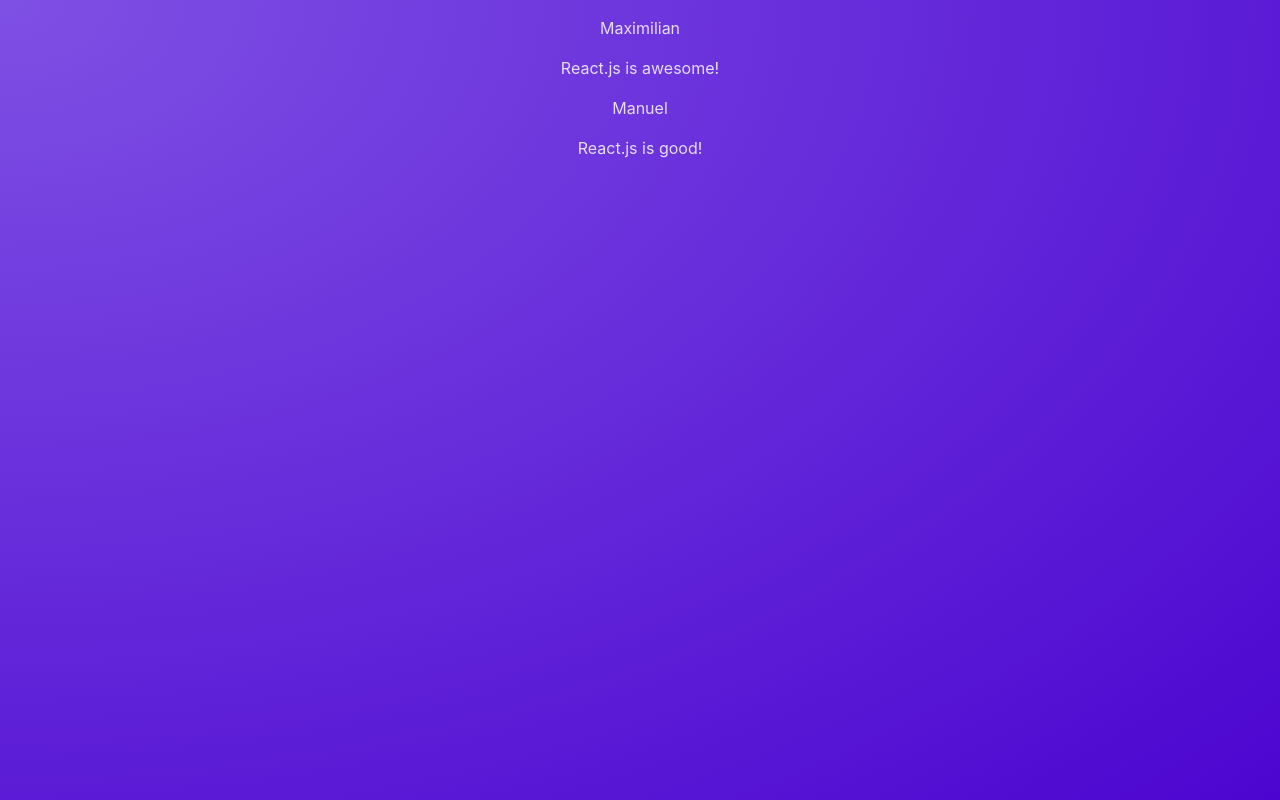
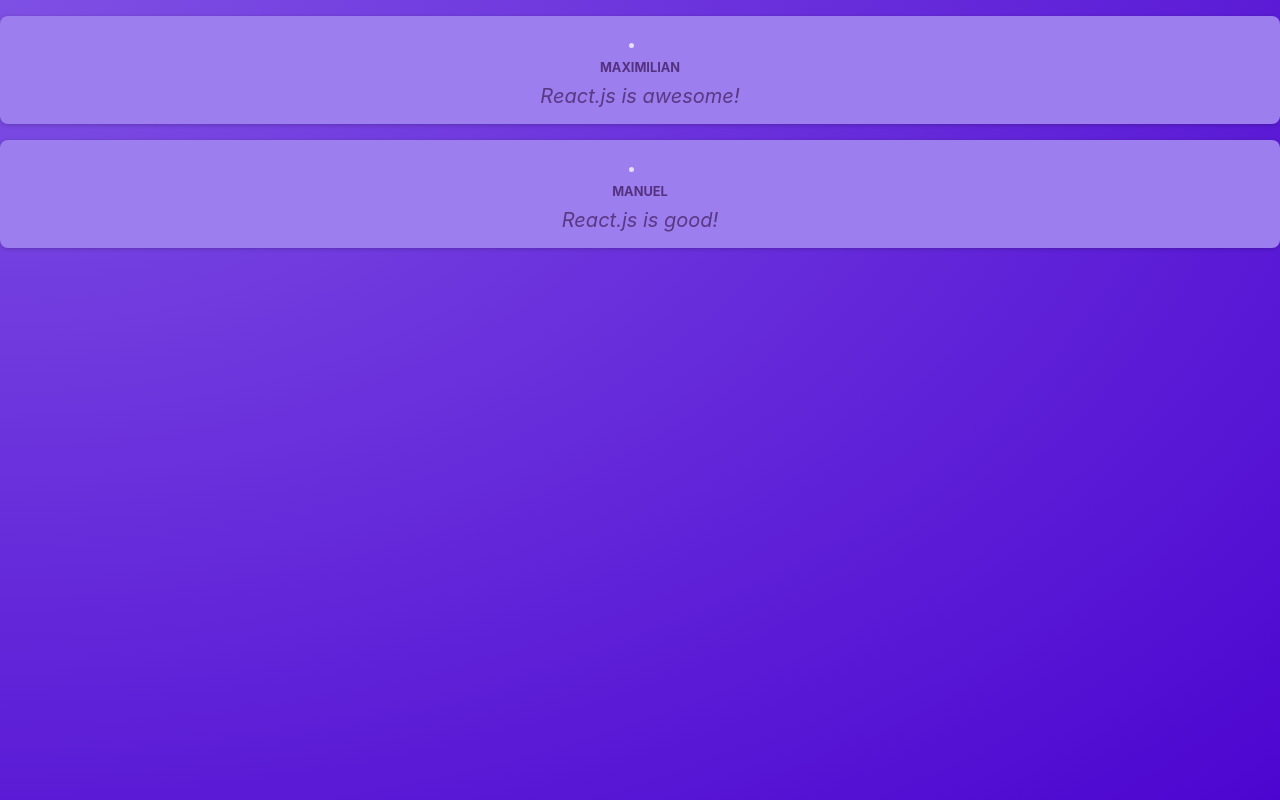
Before and after one commit to duddlfkd02/udemy-React, a React (Vite) app: page / in a window 1280 px wide. Built offline with nearby package versions, Linux system fonts and the light colour scheme.

Commit message:
새로운컴포넌트 만들어보기(수정 전)

```diff
--- a/src/App.jsx
+++ b/src/App.jsx
@@ -1,11 +1,10 @@
-import Post from './components/Post';
+import PostList from './components/PostList';
 
 function App() {
   return (
     <main>
-      <Post author="Maximilian" body="React.js is awesome!" />
-      <Post author="Manuel" body="React.js is good!" />
-      <Post />
+      <PostList author="Maximilian" body="React.js is awesome!" />
+      <PostList author="Manuel" body="React.js is good!" />
     </main>
   );
 }
--- a/src/components/Post.jsx
+++ b/src/components/Post.jsx
@@ -1,10 +1,10 @@
-function Post(props) {
+import PostList from './PostList';
 
+function Post() {
     return (
-        <div>
-            <p>{props.author}</p>
-            <p>{props.body}</p>
-        </div >
+        <ul>
+            <PostList />
+        </ul>
     );
 }
 
--- /dev/null
+++ b/src/components/Post.module.css
@@ -0,0 +1,36 @@
+.post {
+    margin: 1rem 0;
+    padding: 1rem;
+    background-color: #9c7eee;
+    border-radius: 8px;
+    box-shadow: 0 1px 4px rgba(0, 0, 0, 0.2);
+    animation: animate-in 1s ease-out forwards;
+}
+
+.author {
+    font-size: 0.8rem;
+    font-weight: bold;
+    color: #543280;
+    margin: 0;
+    text-transform: uppercase;
+}
+
+.text {
+    white-space: pre-wrap;
+    font-size: 1.25rem;
+    margin: 0.25rem 0 0 0;
+    color: #593884;
+    font-style: italic;
+}
+
+@keyframes animate-in {
+    from {
+        opacity: 0;
+        transform: translateY(1rem);
+    }
+
+    to {
+        opacity: 1;
+        transform: translateY(0);
+    }
+}
--- /dev/null
+++ b/src/components/PostList.jsx
@@ -0,0 +1,12 @@
+import classes from './Post.module.css';
+
+function PostList(props) {
+    return (
+        <li className={classes.post}>
+            <p className={classes.author}>{props.author}</p>
+            <p className={classes.text}>{props.body}</p>
+        </li>
+    );
+}
+
+export default PostList;
```
